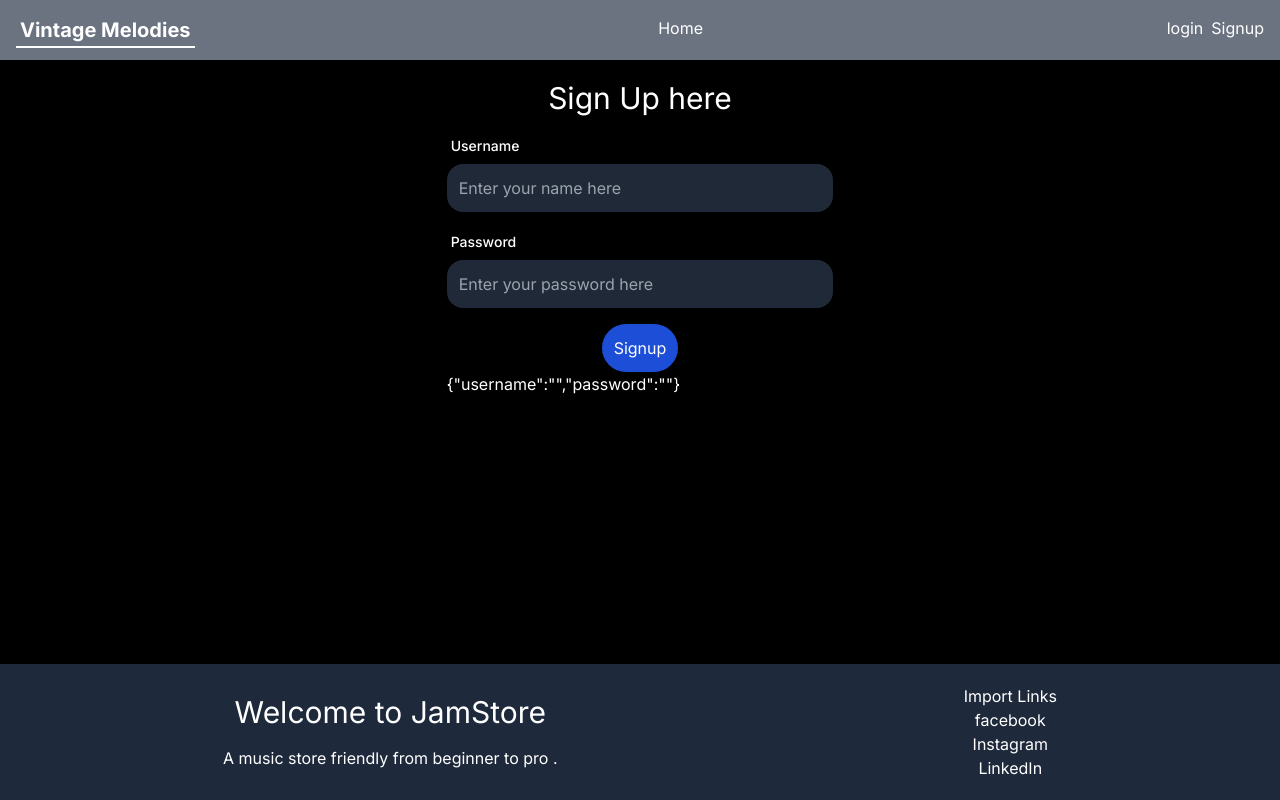
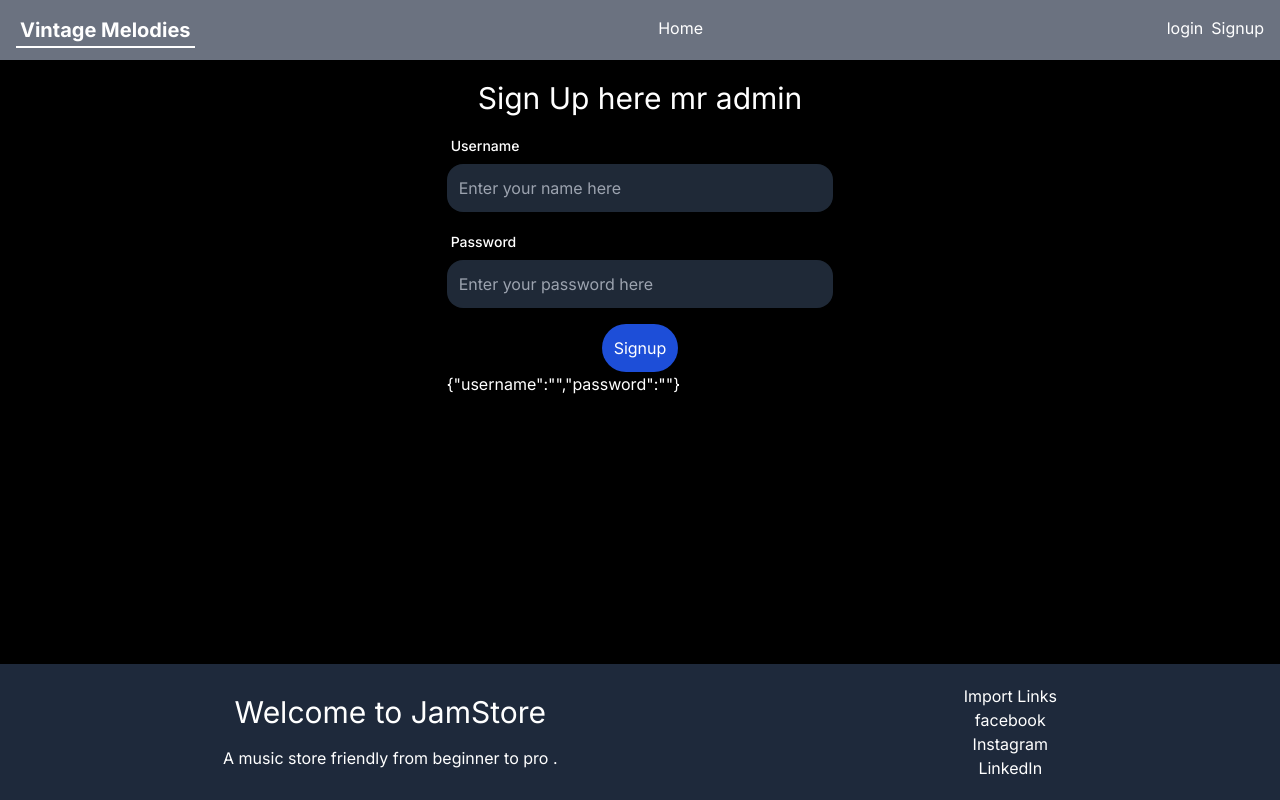
Before and after one commit to Yeshey-Gyatso/course-selling-app, a Next.js app in the folder course-selling-app/: page /signupAdmin in a window 1280 px wide. Built offline with nearby package versions, Linux system fonts and the light colour scheme; no server answers.

Commit message:
admin signup completed !

```diff
--- a/course-selling-app/src/app/api/admin/route.tsx
+++ b/course-selling-app/src/app/api/admin/route.tsx
@@ -27,7 +27,7 @@ export async function GET(request:Request,response:NextResponse){
 
 export async function POST(request:Request,response:NextResponse){
 
-    const {username,password} =await  request.json();
+    const {username,password} =await request.json();
 
     const admin=new Admin({
         username,
--- a/course-selling-app/src/app/signupAdmin/signupAdmin.tsx
+++ b/course-selling-app/src/app/signupAdmin/signupAdmin.tsx
@@ -4,8 +4,6 @@ import { signUpapiAdmin } from '@/services/adminServices';
 
 import React, { useState } from 'react'
 import { toast } from 'react-toastify';
-
-
 
 const SignUpAdmin = () => {
 
@@ -22,13 +20,11 @@ const SignUpAdmin = () => {
       console.log(result)
       toast.success("user is registered successfully",{
           position:"top-center",
-                                });
+           });
           setUser(
            {
             username:"",
-
             password:"",
-
             }
           )
            } catch (error:any) {
@@ -45,7 +41,7 @@ const SignUpAdmin = () => {
           <div className='  col-span-4 col-start-5'>
             <div className=' p-5'>
 
-              <h1 className=' text-3xl text-center'>Sign Up here</h1>
+              <h1 className=' text-3xl text-center'>Sign Up here mr admin</h1>
               <form action="#!" onSubmit={doSignup} className='mt-5'  >
 
                 {/* name */}
```
Also changed, not shown: course-selling-app/src/middleware.ts (+5 -2 lines).
